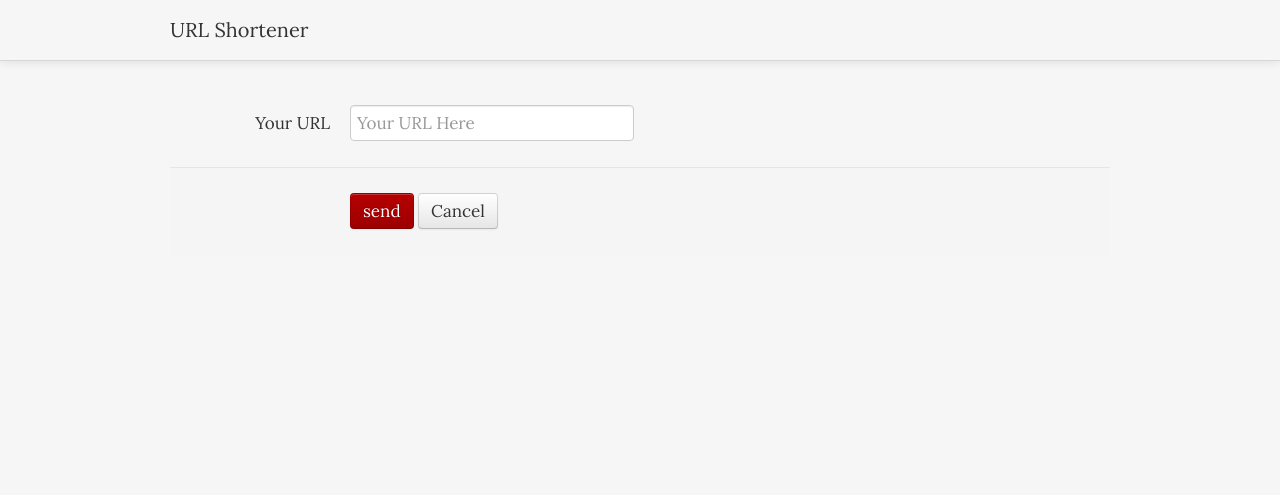
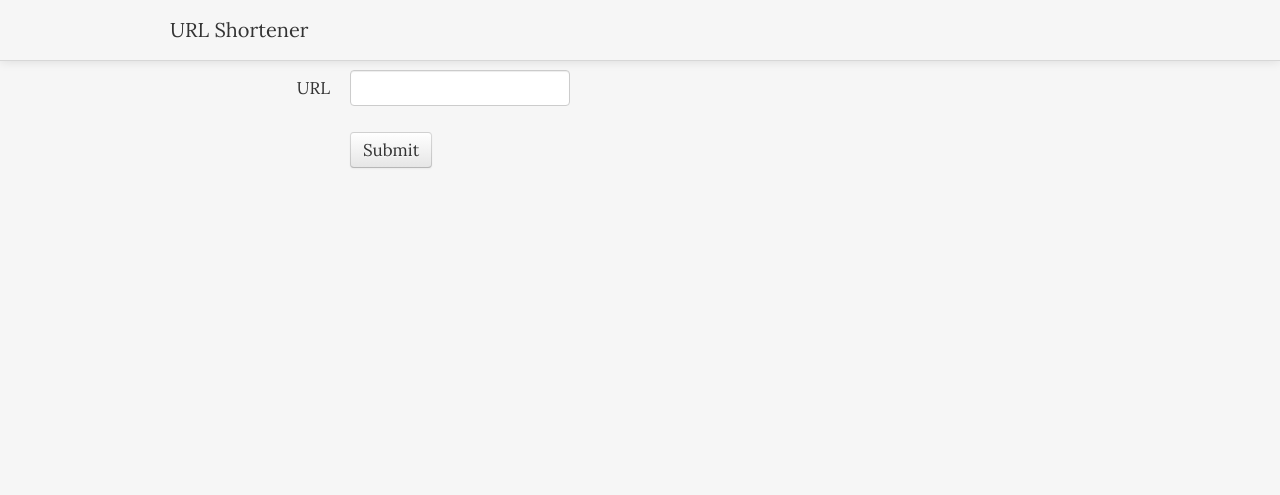
Before and after one commit to daikeren/short_url, a Django app: page / in a window 1280 px wide. Shown: the top 495 px of the page. Run offline with Django 3.2, Linux system fonts and the light colour scheme; some libraries are stand-ins or nearby versions.

Commit message:
Making of  index.html

```diff
--- a/short_url/short_url/urls.py
+++ b/short_url/short_url/urls.py
@@ -1,12 +1,14 @@
 from django.conf.urls import patterns, include, url
 from django.contrib import admin
 from django.views.generic import TemplateView
+
+from url_shortener.views import LinkCreateView
 
 admin.autodiscover()
 
 urlpatterns = patterns(
     '',
-    url(r'^$', TemplateView.as_view(template_name='short_url/index.html'),
+    url(r'^$', LinkCreateView.as_view(),
         name='home'),
     url(r'^short_url/', include('url_shortener.urls')),
     url(r'^admin/', include(admin.site.urls)),
--- a/short_url/templates/base.html
+++ b/short_url/templates/base.html
@@ -16,13 +16,15 @@
     <!--[if lt IE 9]>
       <script src="http://html5shim.googlecode.com/svn/trunk/html5.js"></script>
     <![endif]-->
+    <style type="text/css">
+    </style>
 </head>
 <body>
+    {% include "nav.html" %}
+
     <div id="wrap">
-        {% include "nav.html" %}
-        <div class="container">
+        <div class="container" style="margin-top: 70px;">
             {% block container %}
-
             {% endblock container %}
         </div>
 
--- a/short_url/templates/short_url/index.html
+++ b/short_url/templates/short_url/index.html
@@ -1,21 +1,18 @@
 {% extends "base.html" %}
+{% load crispy_forms_tags %}
 {% block title %}
 URL Shortner
 {% endblock title %}
 {% block container %}
-<form class="form-horizontal">
+<form action="." class="form-horizontal ">{% csrf_token %}
     <fieldset>
-        <legend>Controls Bootstrap supports</legend>
-        <div class="control-group">
-            <label class="control-label" for="input01">Your URL</label>
-            <div class="controls">
-                <input type="text" class="input-xlarge" id="input01" placeholder="Your URL Here">
-            </div>
-        </div>
-        <div class="form-actions">
-            <button type="submit" class="btn btn-primary">send</button>
-            <button class="btn">Cancel</button>
-        </div>
+    {{ form|crispy }}
+      <div class="control-group">
+    <div class="controls">
+
+    <button type="submit" class="btn">Submit</button>
+</div>
+</div>
     </fieldset>
 </form>
 {% endblock container %}
--- a/short_url/url_shortener/models.py
+++ b/short_url/url_shortener/models.py
@@ -12,7 +12,7 @@ class Link(models.Model):
         return '[{url}]({code})'.format(url=self.url, code=self.code)
 
     clicks = models.IntegerField(default=0)
-    url = models.URLField(blank=True, max_length=512)
+    url = models.URLField("URL", blank=True, max_length=512)
     code = models.CharField(default="", max_length=10, db_index=True)
     created = models.DateTimeField(auto_now_add=True)
     updated = models.DateTimeField(auto_now=True)
--- a/short_url/url_shortener/views.py
+++ b/short_url/url_shortener/views.py
@@ -1,14 +1,24 @@
+import logging
+
 from django.views.generic import View
+from django.views.generic.edit import CreateView
 from django.views.generic.detail import SingleObjectMixin
-from django.http import HttpResponse
 from django.shortcuts import get_object_or_404, redirect
+from django.views.decorators.csrf import csrf_exempt
 
 from braces.views import JSONResponseMixin
 from .models import Link
+from .forms import LinkForm
+
+logger = logging.getLogger(__name__)
 
 
 class LinkObjectApiView(JSONResponseMixin, SingleObjectMixin, View):
     model = Link
+
+    @csrf_exempt
+    def dispatch(self, *args, **kwargs):
+        return super(LinkObjectApiView, self).dispatch(*args, **kwargs)
 
     def get(self, request, *args, **kwargs):
         instance = self.get_object()
@@ -22,6 +32,12 @@ class LinkObjectApiView(JSONResponseMixin, SingleObjectMixin, View):
         return self.render_json_response(context_dict)
 
 
+class LinkCreateView(CreateView):
+    model = Link
+    template_name = 'short_url/index.html'
+    form_class = LinkForm
+
+
 def visitShortURL(request, code):
     link = get_object_or_404(Link, code=code)
     link.clicks += 1
```
Also changed, not shown: short_url/short_url/settings/base.py (+24 -8 lines).
